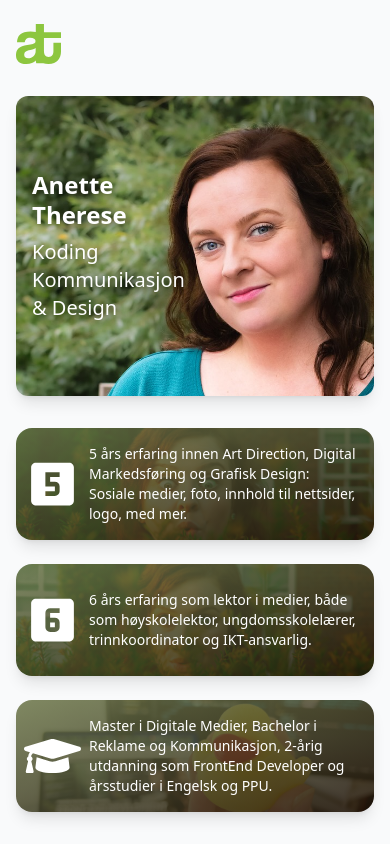
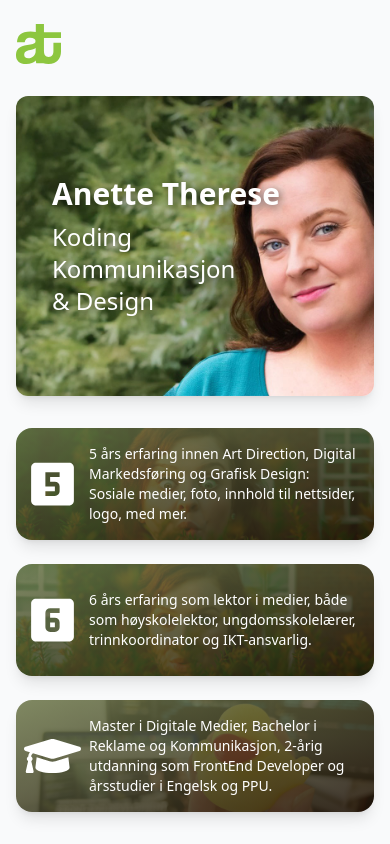
Before and after one commit to elanetto/Portfolio-2, a React (Vite) app: page / in a window 390 px wide. Shown: the top 844 px of the page. Built offline with nearby package versions, Linux system fonts and the light colour scheme.

Commit message:
Added meta data and SEO with helmet to contact page and main.jsx

```diff
--- a/index.html
+++ b/index.html
@@ -2,7 +2,7 @@
 <html lang="en">
   <head>
     <meta charset="UTF-8" />
-    <link rel="icon" type="image/svg+xml" href="/src/assets/logo/at_logo.png" />
+    <link rel="icon" type="image/svg+xml" href="/src/assets/logo/at-logo-bright.svg" />
     <meta name="viewport" content="width=device-width, initial-scale=1.0" />
 
     <title>Anette Therese - FrontEnd Developer</title>
@@ -11,10 +11,7 @@
       name="description"
       content="Portfolio for Anette Therese Lindberg, en kreativ og designsterk FrontEnd Developer."
     />
-    <meta
-      name="keywords"
-      content="Front-End Developer, Anette Therese, Portfolio, JavaScript, React, Tailwind, Web Development, UX Design, Norwegian Developer, Female Developer, Creative Developer, Web Designer, Frontend Developer, Webutvikler, Grafisk Designer, Art Director, Budskap, Nettside utvikler, Lag nettside, Bestill nettside, Nydelig nettside, Nettside ideer, ansett programerer, female in tech, Kvinnelig programerer, universell utforming, tilgjengelig webdesign, web accessibility, inkluderende design, tilgjengelighet for synshemmede, fargeblind-vennlig design, skjermleservennlig, kontrastoptimalisering, keyboard navigation, ARIA labels, responsivt og inkluderende design"
-    />
+    <meta name="keywords" content="Front-End Developer, Accessibility, UX Design" />
 
     <meta name="author" content="Anette Therese Lindberg" />
 
--- a/package.json
+++ b/package.json
@@ -16,6 +16,7 @@
     "framer-motion": "^12.16.0",
     "react": "^19.1.0",
     "react-dom": "^19.1.0",
+    "react-helmet-async": "^2.0.5",
     "react-hot-toast": "^2.5.2",
     "react-icons": "^5.5.0",
     "react-responsive-carousel": "^3.2.23",
--- a/src/Layout/Footer/index.jsx
+++ b/src/Layout/Footer/index.jsx
@@ -40,7 +40,7 @@ export function Footer() {
             og HTML5. Prosjektet er bygd opp i komponenter og kodet i Visual
             Studio Code.
           </p>
-          <p className="flex gap-4 text-2xl pt-4">
+          <div className="flex gap-4 text-2xl pt-4">
             <TechIcons.vite />
             <TechIcons.react />
             <TechIcons.tailwind />
@@ -48,7 +48,7 @@ export function Footer() {
             <TechIcons.html5 />
             <TechIcons.github />
             <TechIcons.vscode />
-          </p>
+          </div>
         </div>
 
         {/* Navigation */}
@@ -58,19 +58,25 @@ export function Footer() {
           </h3>
           <ul className="space-y-1">
             <li>
-              <Link to="/home" className="hover:underline hover:text-sunny">
+              <Link
+                to="/home"
+                className="hover:underline hover:text-sunny cursor-pointer"
+              >
                 Hjem
               </Link>
             </li>
             <li>
-              <Link to="/contact" className="hover:underline hover:text-sunny">
+              <Link
+                to="/contact"
+                className="hover:underline hover:text-sunny cursor-pointer"
+              >
                 Kontakt meg
               </Link>
             </li>
             <li>
               <button
                 onClick={handleScrollToEducation}
-                className="hover:underline hover:text-sunny text-left"
+                className="hover:underline hover:text-sunny text-left cursor-pointer"
                 aria-label="Gå til utdanningsseksjon"
               >
                 Min utdanning
@@ -79,7 +85,7 @@ export function Footer() {
             <li>
               <button
                 onClick={handleScrollToCV}
-                className="hover:underline hover:text-sunny text-left"
+                className="hover:underline hover:text-sunny text-left cursor-pointer"
                 aria-label="Gå til erfaringsseksjon"
               >
                 Min erfaring
@@ -88,7 +94,7 @@ export function Footer() {
             <li>
               <button
                 onClick={handleScrollToPortfolio}
-                className="hover:underline hover:text-sunny text-left"
+                className="hover:underline hover:text-sunny text-left cursor-pointer"
                 aria-label="Gå til portfolioseksjon"
               >
                 Se Portfolio
--- a/src/Pages/Contact/index.jsx
+++ b/src/Pages/Contact/index.jsx
@@ -7,6 +7,7 @@ import AnetteImg2 from "./../../assets/images/anette_hero.jpg";
 import SocialsImgBg from "./../../assets/images/school-projects-hero.jpg";
 import { useNavigate } from "react-router-dom";
 import SocialIcons from "./../../components/Icons/SocialIcons";
+import { Helmet } from "react-helmet-async";
 
 function launchConfetti() {
   confetti({
@@ -57,7 +58,22 @@ export default function Contact() {
   }
 
   return (
-    <section className="min-h-screen px-4 py-20 max-w-[800px] mx-auto text-dark-green">
+    <section
+      className="min-h-screen px-4 py-20 max-w-[800px] mx-auto text-dark-green"
+      aria-labelledby="contact-heading"
+    >
+      <Helmet>
+        <title>Kontakt Anette Therese | Front-End Developer</title>
+        <meta
+          name="description"
+          content="Ta kontakt med Anette Therese Lindberg for nettsideprosjekter, design, eller samarbeid. Jeg svarer deg så snart jeg kan!"
+        />
+        <link
+          rel="canonical"
+          href="https://anette-portfolio.onrender.com/contact"
+        />
+      </Helmet>
+
       <div>
         {/* Hero image with overlay */}
         <div
@@ -73,6 +89,10 @@ export default function Contact() {
             </p>
           </div>
         </div>
+
+        <h1 className="sr-only" id="contact-heading">
+          Kontakt Anette Therese Lindberg
+        </h1>
 
         <div className="grid md:grid-cols-2 gap-10 max-w-5xl mx-auto px-4 md:px-0 text-dark-green mb-12">
           {/* Left section */}
@@ -138,9 +158,9 @@ export default function Contact() {
             }}
           >
             <div className="relative z-10 max-w-lg mx-auto">
-              <h2 className="text-3xl md:text-4xl font-bold mb-4">
+              <h1 className="text-3xl md:text-4xl font-bold mb-4">
                 Kontakt meg
-              </h2>
+              </h1>
               <p className="text-lg md:text-xl">
                 Send meg gjerne en melding her
               </p>
--- a/src/components/HomeHero/index.jsx
+++ b/src/components/HomeHero/index.jsx
@@ -3,48 +3,50 @@ import headerImage from "./../../assets/images/anette_hero_wide.jpg";
 import mobileHeaderImage from "./../../assets/images/anette_hero.jpg";
 
 function HomeHero() {
-  const [bgImage, setBgImage] = useState(headerImage);
   const [isMobile, setIsMobile] = useState(false);
 
   useEffect(() => {
-    const updateImage = () => {
-      const isNowMobile = window.innerWidth < 768;
-      setIsMobile(isNowMobile);
-      setBgImage(isNowMobile ? mobileHeaderImage : headerImage);
+    const checkMobile = () => {
+      setIsMobile(window.innerWidth < 768);
     };
 
-    updateImage();
-    window.addEventListener("resize", updateImage);
-    return () => window.removeEventListener("resize", updateImage);
+    checkMobile(); // Run on mount
+    window.addEventListener("resize", checkMobile);
+    return () => window.removeEventListener("resize", checkMobile);
   }, []);
 
   return (
-    <div className="px-4 md:px-6 mt-2">
+    <section className="px-4 md:px-6 mt-2" aria-labelledby="hero-heading">
       <div
         className="max-w-[1200px] h-[300px] md:h-[350px] mx-auto rounded-xl shadow-lg bg-cover bg-no-repeat bg-center flex items-center justify-between overflow-hidden"
         style={{
-          backgroundImage: `url(${bgImage})`,
-          backgroundPosition: isMobile ? "30% center" : "right 20% center",
+          backgroundImage: `url(${headerImage})`,
         }}
       >
+        <picture className="absolute inset-0 w-full h-full object-cover z-[-1]">
+          <source srcSet={headerImage} media="(min-width: 768px)" />
+          <img
+            src={mobileHeaderImage}
+            alt="Anette Therese working at her desk"
+            className="w-full h-full object-cover"
+          />
+        </picture>
+
         <div className="h-full flex items-center">
           <div className="text-white px-4 md:px-12 max-w-[550px] text-left">
-            <h2 className="text-2xl md:text-5xl font-bold text-shadow leading-tight">
+            <h1
+              id="hero-heading"
+              className="text-3xl pl-5 md:pl-0 md:text-5xl font-bold text-shadow leading-tight"
+            >
+              Anette Therese
+            </h1>
+            <p className="text-2xl pl-5 md:pl-0 md:text-3xl text-shadow mt-2">
               {isMobile ? (
                 <>
-                  Anette<br />
-                  Therese
-                </>
-              ) : (
-                "Anette Therese"
-              )}
-            </h2>
-            <p className="text-xl md:text-3xl text-shadow mt-2">
-              {isMobile ? (
-                <>
-                  Koding<br />
-                  Kommunikasjon<br />
-                  & Design
+                  Koding
+                  <br />
+                  Kommunikasjon
+                  <br />& Design
                 </>
               ) : (
                 "Koding, Kommunikasjon & Design"
@@ -53,7 +55,7 @@ function HomeHero() {
           </div>
         </div>
       </div>
-    </div>
+    </section>
   );
 }
 
--- a/src/main.jsx
+++ b/src/main.jsx
@@ -10,6 +10,7 @@ import Nettbutikk from "./Pages/Portfolio/eShop";
 import Contact from "./Pages/Contact";
 import { Toaster } from "react-hot-toast";
 import { ScrollProvider } from "./context/ScrollProvider";
+import { HelmetProvider } from "react-helmet-async";
 
 const router = createBrowserRouter([
   {
@@ -37,6 +38,7 @@ const router = createBrowserRouter([
 
 createRoot(document.getElementById("root")).render(
   <StrictMode>
+    <HelmetProvider>
       <ScrollProvider>
         <RouterProvider router={router} />
         <Toaster
@@ -52,5 +54,6 @@ createRoot(document.getElementById("root")).render(
           }}
         />
       </ScrollProvider>
+    </HelmetProvider>
   </StrictMode>
 );
```
Also changed, not shown: 1 other file (tests, documents, lock files or other folders). Lines whose indentation alone changed are shown as unchanged.
